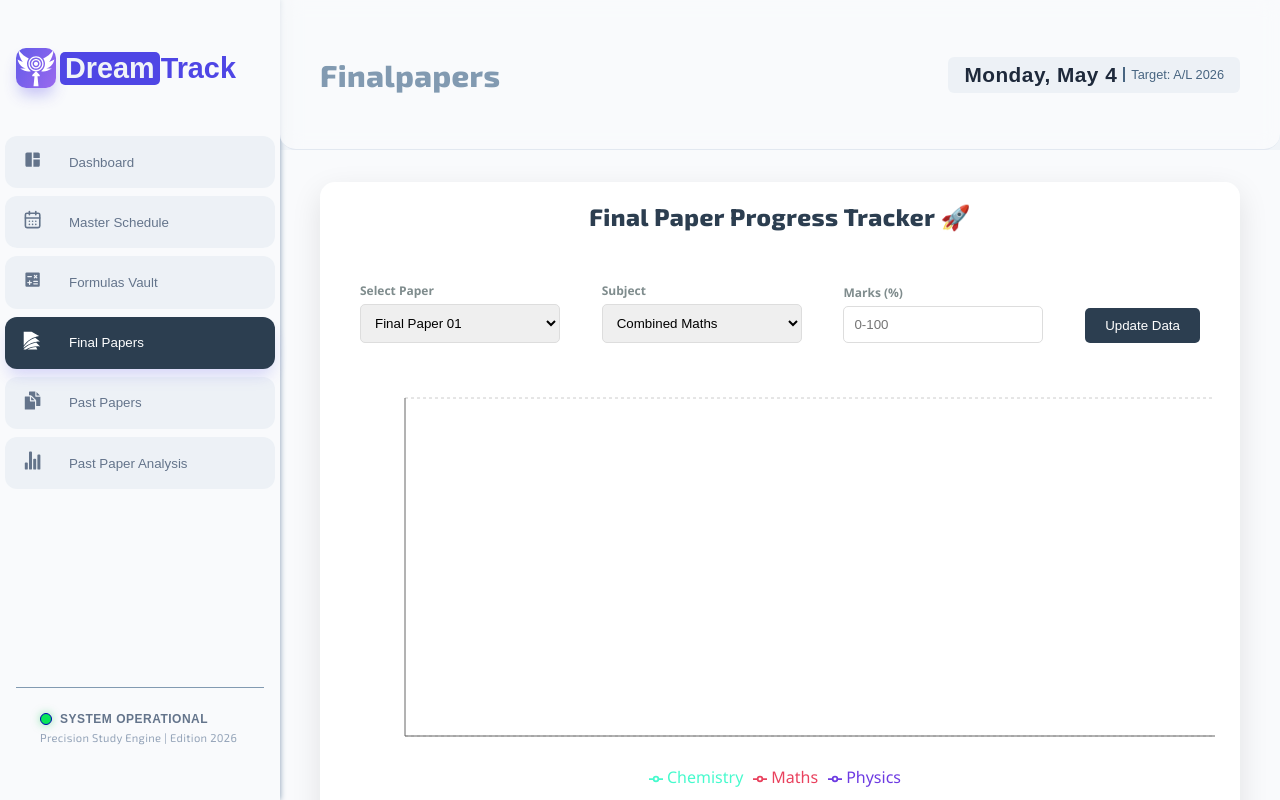
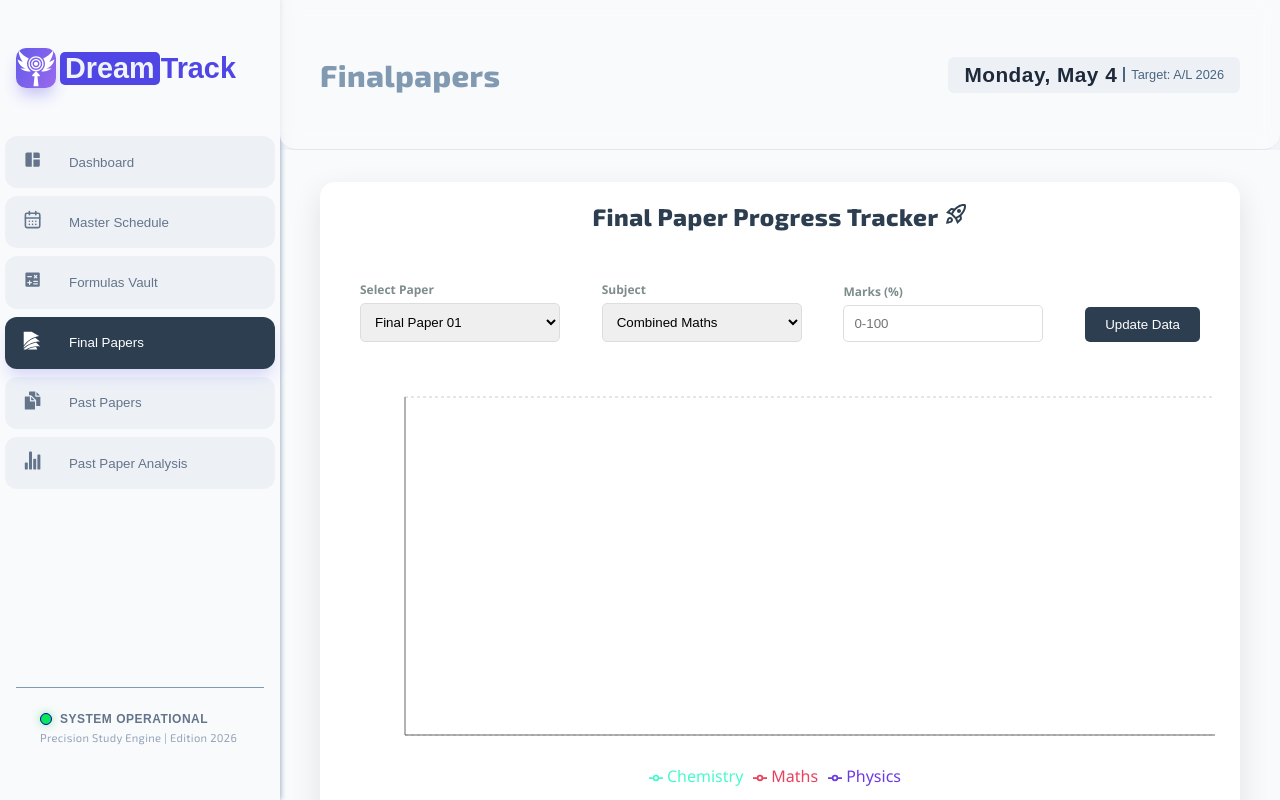
Before and after one commit to lakshan-beast/Future-Plan, a React (Vite) app: page / in a window 1280 px wide. Both pictures are taken after a click on the button "Final Papers". Built offline with nearby package versions, Linux system fonts and the light colour scheme; a web font is replaced by a local one.

Commit message:
Add rocket launch icon to Final Paper Progress Tracker header for enhanced visual appeal

```diff
--- a/src/pages/FinalPapers.jsx
+++ b/src/pages/FinalPapers.jsx
@@ -9,6 +9,7 @@ import {
   Legend,
   ResponsiveContainer,
 } from "recharts";
+import { MdOutlineRocketLaunch } from "react-icons/md";
 
 const FinalPaperTracker = () => {
   // LocalStorage පාවිච්චි කරලා දත්ත ටික ස්ථිරවම තියාගන්නවා
@@ -52,7 +53,9 @@ const FinalPaperTracker = () => {
 
   return (
     <div className="tracker-container">
-      <h2>Final Paper Progress Tracker 🚀</h2>
+      <h2>
+        Final Paper Progress Tracker <MdOutlineRocketLaunch />
+      </h2>
 
       {/* 1. ලකුණු ඇතුළත් කරන Form එක */}
       <form className="input-section" onSubmit={handleAdd}>
```
